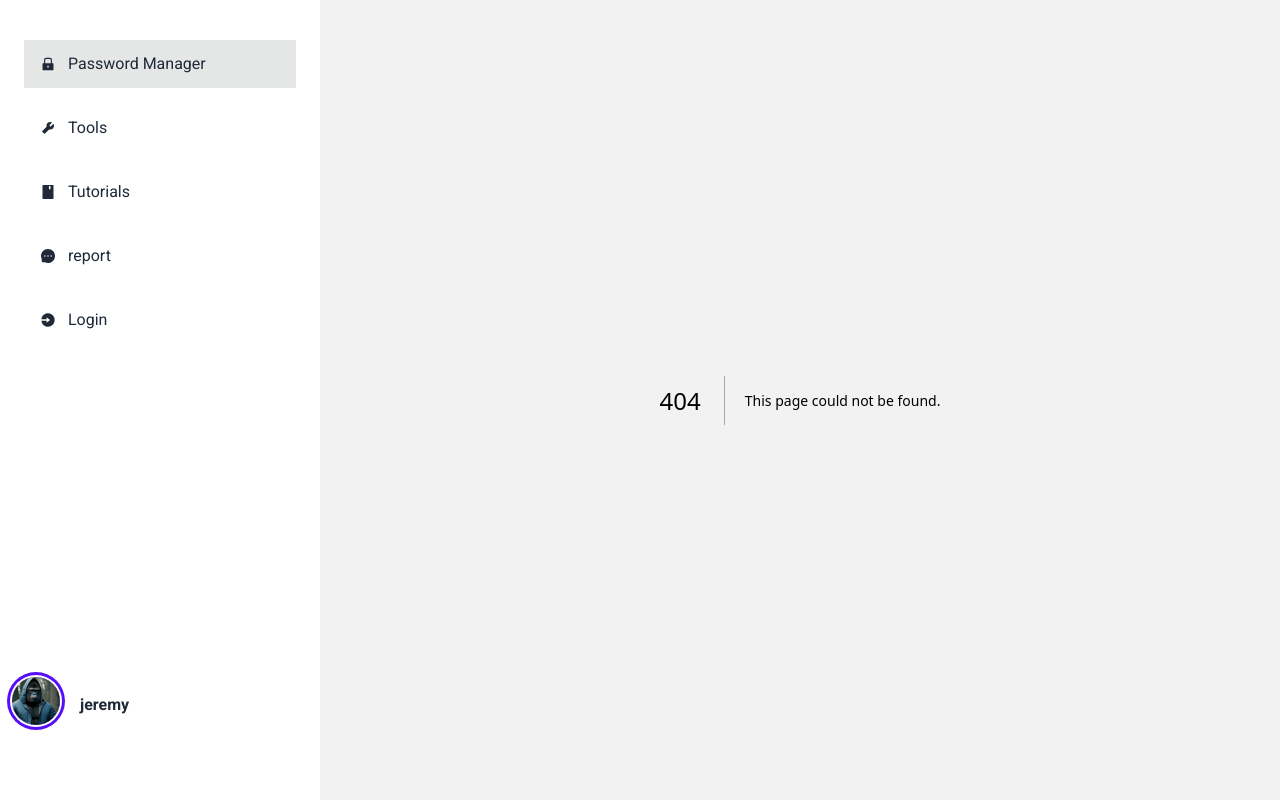
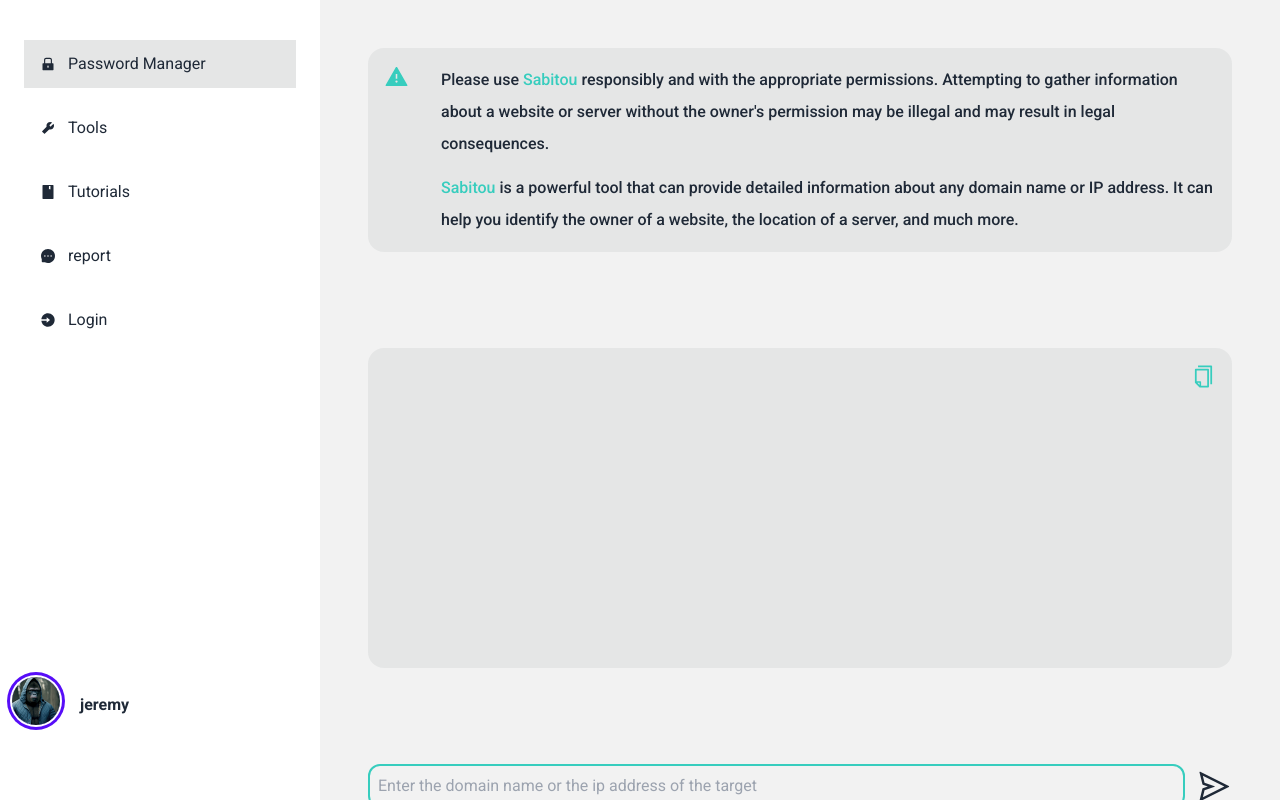
Before and after one commit to asbilim/ultra-frontend, a Next.js app: page /tools/sabitou in a window 1280 px wide. Before the commit this address had no page. Built offline with nearby package versions, Linux system fonts and the light colour scheme.

Commit message:
whois added

```diff
--- a/src/app/tools/dork/page.jsx
+++ b/src/app/tools/dork/page.jsx
@@ -4,6 +4,7 @@ import {AiOutlineSend,AiOutlineCopy} from "react-icons/ai"
 import 'react-toastify/dist/ReactToastify.css';
 import { ToastContainer,toast } from "react-toastify";
 import {useState} from "react"
+import {BiLoader} from "react-icons/bi"
 
 
 
@@ -11,6 +12,8 @@ export default function Dork(){
 
     const notify = () => toast.success("Text copied successfully!")
     const [inputValue,setInputValue] = useState(null)
+    const [enable,setEnable] = useState(enable=>false)
+    const [answer,setAnswer] = useState(false)
 
     const examples = [
         "Can you provide me with dorks to find vulnerable WordPress sites?",
@@ -18,29 +21,34 @@ export default function Dork(){
         "I'm doing research on a specific company. Can you give me dorks to find any subdomains or related websites?",
     ]
 
+
+
     const onsubmit = ()=>{
 
-
+        setInputValue(inputValue=>"")
+        setEnable(enable=>!enable)
         const socket = new WebSocket('ws://localhost:8000/ws/dorks/');
 
         socket.onopen = (data)=>{
-            console.log(data)
+            socket.send(
+                inputValue
+            )
         }
 
-        socket.onclosed = (data)=>{
+        socket.onclose = (data)=>{
             console.log("the websocket was closed by unexpected error")
+            setEnable(enable=>false)
+            return toast.error("something went wrong , sorry !!")
+
         }
 
         socket.onmessage = (data)=>{
-            console.log(data)
+            if(data.message){
+                setOutput(output=>data.message)
+            }
+            setEnable(enable=>false)
+            return toast.error("something went wrong , sorry !!")
         }
-
-        socket.send(
-            inputValue
-        )
-
-        setInputValue(inputValue=>"")
-
 
     }
 
@@ -65,14 +73,37 @@ export default function Dork(){
             <div className="header m-12 bg-base-300 p-4 rounded-2xl flex gap-8 justify-around items-start ">
                 <div className="text flex-1 flex flex-col gap-3">
                     <p className="text-md font-medium leading-8">Using <span className="text-secondary">DorkMan</span> is simple. Just enter your desired search query, and our tool will provide you with a list of relevant dorks that you can use to refine your search and find the information you're looking for. Our dorks are carefully crafted to provide maximum results while minimizing false positives, so you can be confident that you're getting accurate and reliable information every time.</p>
+                    {
+                        enable && (
+                            <div className="w-full flex items-center justify-center" >
+                                <BiLoader className="font-bold ease-in transition-all  animate-spin" size={45} />
+                            </div>
+                        )
+                    }
+                    {
+                        answer && (
+                            <p className="text-md font-medium leading-8">{answer}</p>
+                        )
+                    }
                 </div>
                 <ToastContainer />
                 <AiOutlineCopy size={25} className="text-secondary cursor-pointer" onClick={notify} />
             </div>
 
             <div className="flex justify-between gap-3 items-center m-12">
-                <input value={inputValue}  onChange={(e)=>{setInputValue(inputValue=>e.target.value)}} type="text" className="flex-1 rounded-xl p-2 bg-transparent !border-2 !border-secondary outline-none hover:outline focus:outline-none" placeholder="Enter a query here to start" />
-                <AiOutlineSend size={35} className="font-bold cursor-pointer" onClick={onsubmit} />
+                {
+                    enable ? (
+                        <>
+                            <input disabled value={inputValue}  type="text" className="flex-1 rounded-xl p-2 bg-transparent !border-2 !border-secondary outline-none hover:outline focus:outline-none input-disabled disabled" placeholder="Enter a query here to start" />
+                            <AiOutlineSend size={35} className="font-bold disabled cursor-not-allowed"  />
+                        </>
+                    ):(
+                        <>
+                            <input value={inputValue}  onChange={(e)=>{setInputValue(inputValue=>e.target.value)}} type="text" className="flex-1 rounded-xl p-2 bg-transparent !border-2 !border-secondary outline-none hover:outline focus:outline-none" placeholder="Enter a query here to start" />
+                            <AiOutlineSend size={35} className="font-bold cursor-pointer" onClick={onsubmit} />
+                        </>
+                    )
+                }
             </div>
         </div>
     )
--- /dev/null
+++ b/src/app/tools/sabitou/page.js
@@ -0,0 +1,104 @@
+"use client"
+import {BsMoonStars} from "react-icons/bs"
+import {AiOutlineSend,AiOutlineCopy,AiFillWarning} from "react-icons/ai"
+import 'react-toastify/dist/ReactToastify.css';
+import { ToastContainer,toast } from "react-toastify";
+import {useState} from "react"
+import {BiLoader} from "react-icons/bi"
+
+
+
+export default function Dork(){
+
+    const notify = () => toast.success("Text copied successfully!")
+    const [inputValue,setInputValue] = useState(null)
+    const [enable,setEnable] = useState(enable=>false)
+    const [answer,setAnswer] = useState(false)
+
+    const examples = [
+        "10.10.24.25",
+        "http://somesite.com",
+        "https://ubuea.cm",
+    ]
+
+
+
+    const onsubmit = ()=>{
+
+        setInputValue(inputValue=>"")
+        setEnable(enable=>!enable)
+        const socket = new WebSocket('ws://localhost:8000/ws/sabitou/');
+
+        socket.onopen = (data)=>{
+            socket.send(
+                inputValue
+            )
+        }
+
+        socket.onclose = (data)=>{
+            console.log("the websocket was closed by unexpected error")
+            setEnable(enable=>false)
+            return toast.error("something went wrong , sorry !!")
+
+        }
+
+        socket.onmessage = (data)=>{
+            if(data.data){
+                setOutput(output=>output+data.message)
+            }
+            setEnable(enable=>false)
+            console.log(data.data)
+        }
+
+    }
+
+
+    return (
+        <div className="w-full min-h-screen flex items-between justify-start flex-col">
+
+            <div className="header m-12 bg-base-300 p-4 rounded-2xl flex gap-8 justify-around items-start ">
+                <AiFillWarning size={25} className="text-accent" />
+                <div className="text flex-1 flex flex-col gap-3">
+                    <p className="text-md font-medium leading-8">Please use <span className="text-accent">Sabitou</span> responsibly and with the appropriate permissions. Attempting to gather information about a website or server without the owner's permission may be illegal and may result in legal consequences.</p>
+                    <p className="text-md font-medium leading-8"><span className="text-accent">Sabitou</span> is a powerful tool that can provide detailed information about any domain name or IP address. It can help you identify the owner of a website, the location of a server, and much more.</p>
+                </div>
+            </div>
+
+            <div className="header m-12 bg-base-300 p-4 rounded-2xl flex gap-8 justify-around items-start min-h-[40vh]">
+                <div className="text flex-1 flex flex-col gap-3">
+                    {
+                        enable && (
+                            <div className="w-full flex items-center justify-center" >
+                                <BiLoader className="font-bold ease-in transition-all  animate-spin" size={45} />
+                            </div>
+                        )
+                    }
+                    {
+                        answer && (
+                            <p className="text-md font-medium leading-8">{answer}</p>
+                        )
+                    }
+                </div>
+                <ToastContainer />
+                <AiOutlineCopy size={25} className="text-accent cursor-pointer" onClick={notify} />
+            </div>
+
+            <div className="flex justify-between gap-3 items-center m-12">
+                {
+                    enable ? (
+                        <>
+                            <input disabled value={inputValue}  type="text" className="flex-1 rounded-xl p-2 bg-transparent !border-2 !border-accent outline-none hover:outline focus:outline-none input-disabled disabled" placeholder="Enter the domain name or the ip address of the target" />
+                            <AiOutlineSend size={35} className="font-bold disabled cursor-not-allowed"  />
+                        </>
+                    ):(
+                        <>
+                            <input value={inputValue}  onChange={(e)=>{setInputValue(inputValue=>e.target.value)}} type="text" className="flex-1 rounded-xl p-2 bg-transparent !border-2 !border-accent outline-none hover:outline focus:outline-none" placeholder="Enter the domain name or the ip address of the target" />
+                            <AiOutlineSend size={35} className="font-bold cursor-pointer" onClick={onsubmit} />
+                        </>
+                    )
+                }
+            </div>
+        </div>
+    )
+
+}
--- a/src/components/datas/tools.js
+++ b/src/components/datas/tools.js
@@ -1,6 +1,7 @@
 import nmap from "../../../public/nmap.png"
 import hydra from "../../../public/hydra.png"
 import dork from "../../../public/dork.png"
+import sabitou from "../../../public/sabitou2.png"
 
 export const ToolsData = [
     {
@@ -24,5 +25,12 @@ export const ToolsData = [
         "description": "DorkMan is an easy to use tool that can generate google dorks to reduce the time of research by including keywords that will make the research more easy.",
         "warning": "Please use  DorkMan responsibly and with the appropriate permissions. Attempting to crack passwords without the owner's permission is illegal and may result in legal consequences."
     },
+    {
+        "name": "Sabitou",
+        "image": sabitou.src,
+        "url": "sabitou",
+        "description": "Sabitou is a powerful tool that can provide detailed information about any domain name or IP address. It can help you identify the owner of a website, the location of a server, and much more.",
+        "warning": "Please use Sabitou responsibly and with the appropriate permissions. Attempting to gather information about a website or server without the owner's permission may be illegal and may result in legal consequences."
+    }
 
 ]
```
Also changed, not shown: public/sabitou.png (added), public/sabitou2.png (added).
